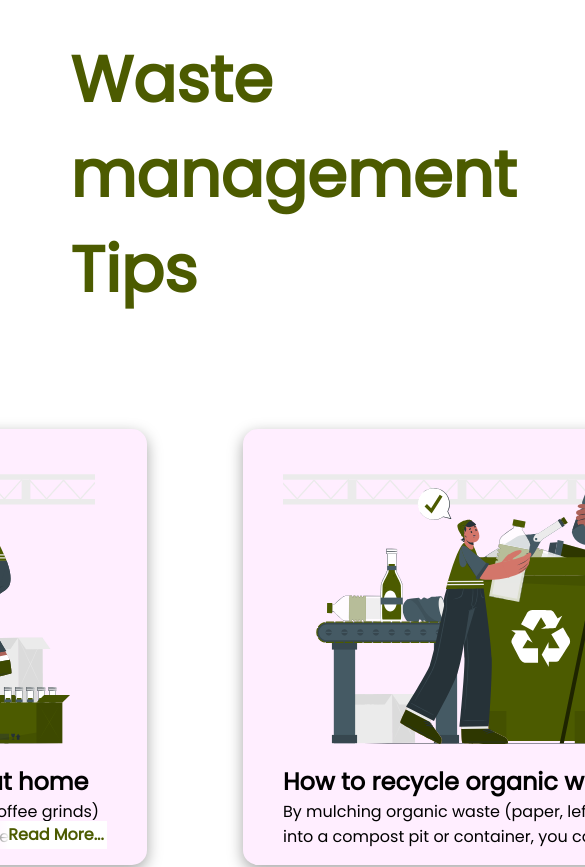
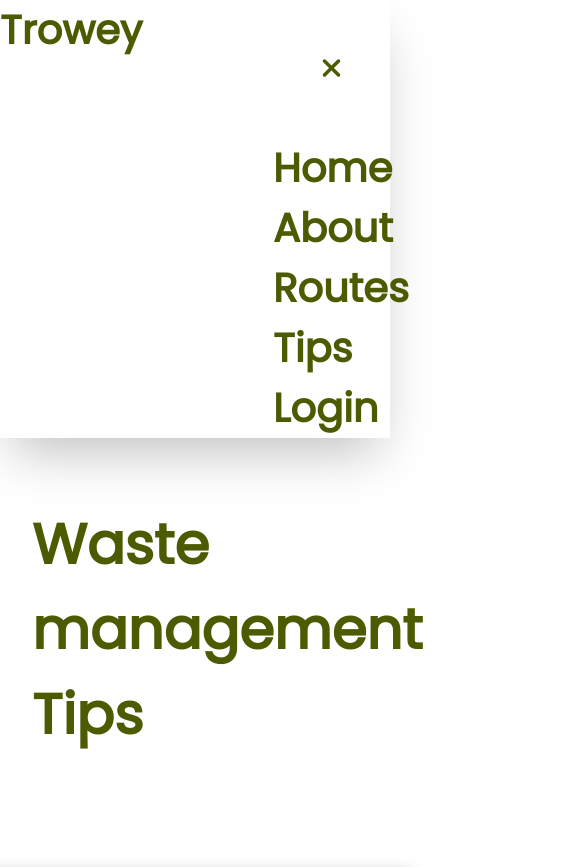
Before and after one commit to xennia316/trowey-prod, a React (Create React App) app in the folder client/: page /tips in a window 390 px wide. Shown: the top 867 px of the page, 585 px wide, since content can reach past the window. Built offline with nearby package versions, Linux system fonts and the light colour scheme.

Commit message:
minor changes

```diff
--- a/client/src/Components/TipsCard/TipsCard.module.css
+++ b/client/src/Components/TipsCard/TipsCard.module.css
@@ -39,3 +39,14 @@
 .p::after:hover {
     color: #4c5b00;
 }
+@media screen and (max-width: 560px) {
+    .cardWrapper {
+        width: 28rem;
+        padding: 1rem;
+        overflow-wrap: break-word;
+        margin: 0 auto;
+    }
+    .p {
+        overflow-wrap: break-word;
+    }
+}
--- a/client/src/Pages/Tips/Tips.page.jsx
+++ b/client/src/Pages/Tips/Tips.page.jsx
@@ -1,9 +1,11 @@
 import React from "react";
+import { NavBar } from "../../Components";
 import { TipSection } from "../../Sections";
 
 const Tips = () => {
   return (
     <section>
+      <NavBar />
       <TipSection />
     </section>
   );
--- a/client/src/Sections/TipSection/TipSection.module.css
+++ b/client/src/Sections/TipSection/TipSection.module.css
@@ -9,9 +9,24 @@
     gap: 6rem;
     padding: 5rem 0;
 }
-.h2{
+.h2 {
     font-size: 64px;
-    color:  #4c5b00;
+    color: #4c5b00;
     width: 64%;
     margin: 2rem auto;
 }
+@media screen and (max-width: 1214px) {
+    .wrapper{
+        padding: 2rem;
+    }
+    .gridContainer {
+        grid-template-columns: repeat(1, auto);
+    }
+    .h2{
+        width: fit-content;
+        font-size: 56px;
+    }
+}
+@media screen and (max-width: 560px) {
+
+}
```
